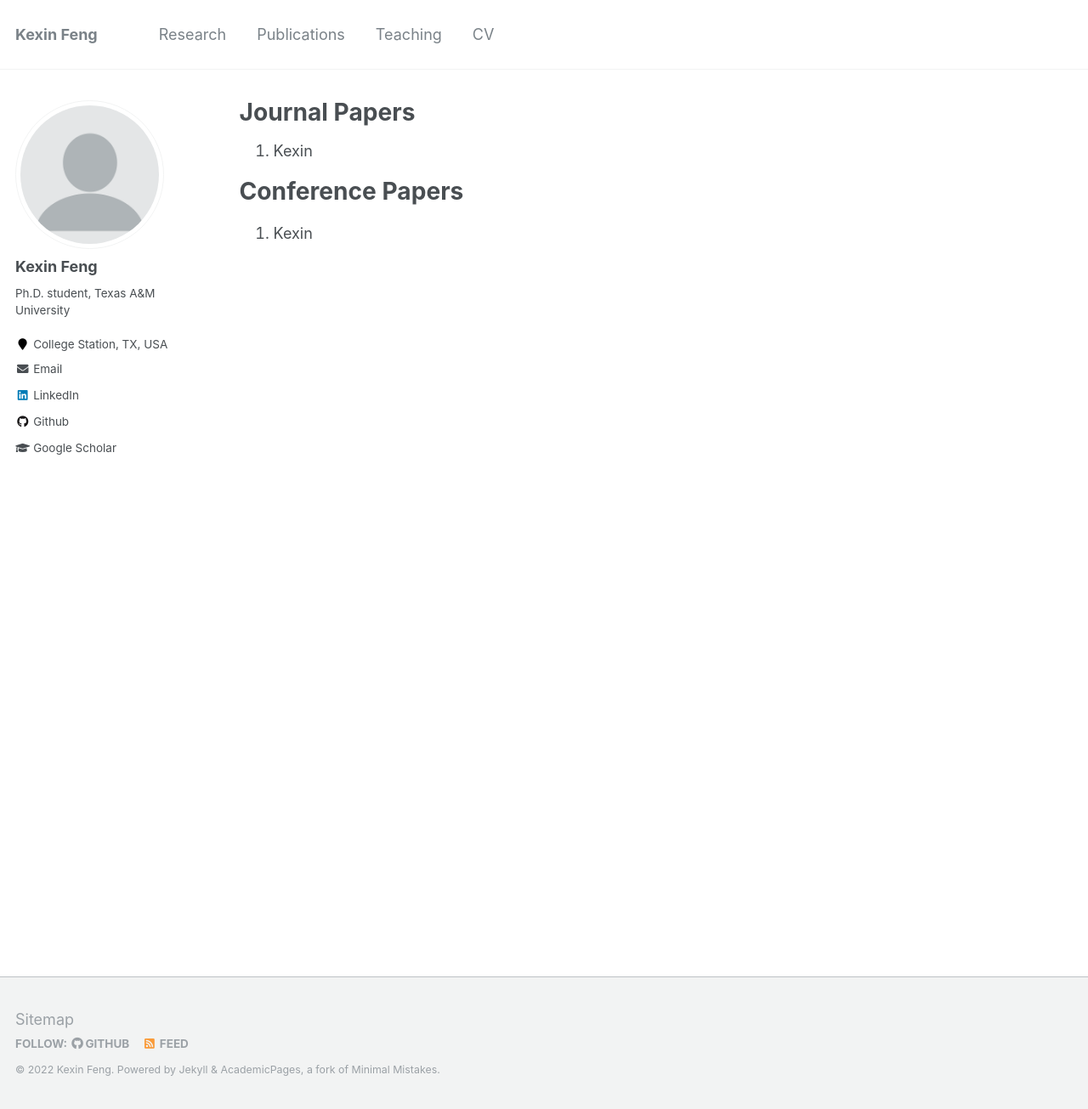
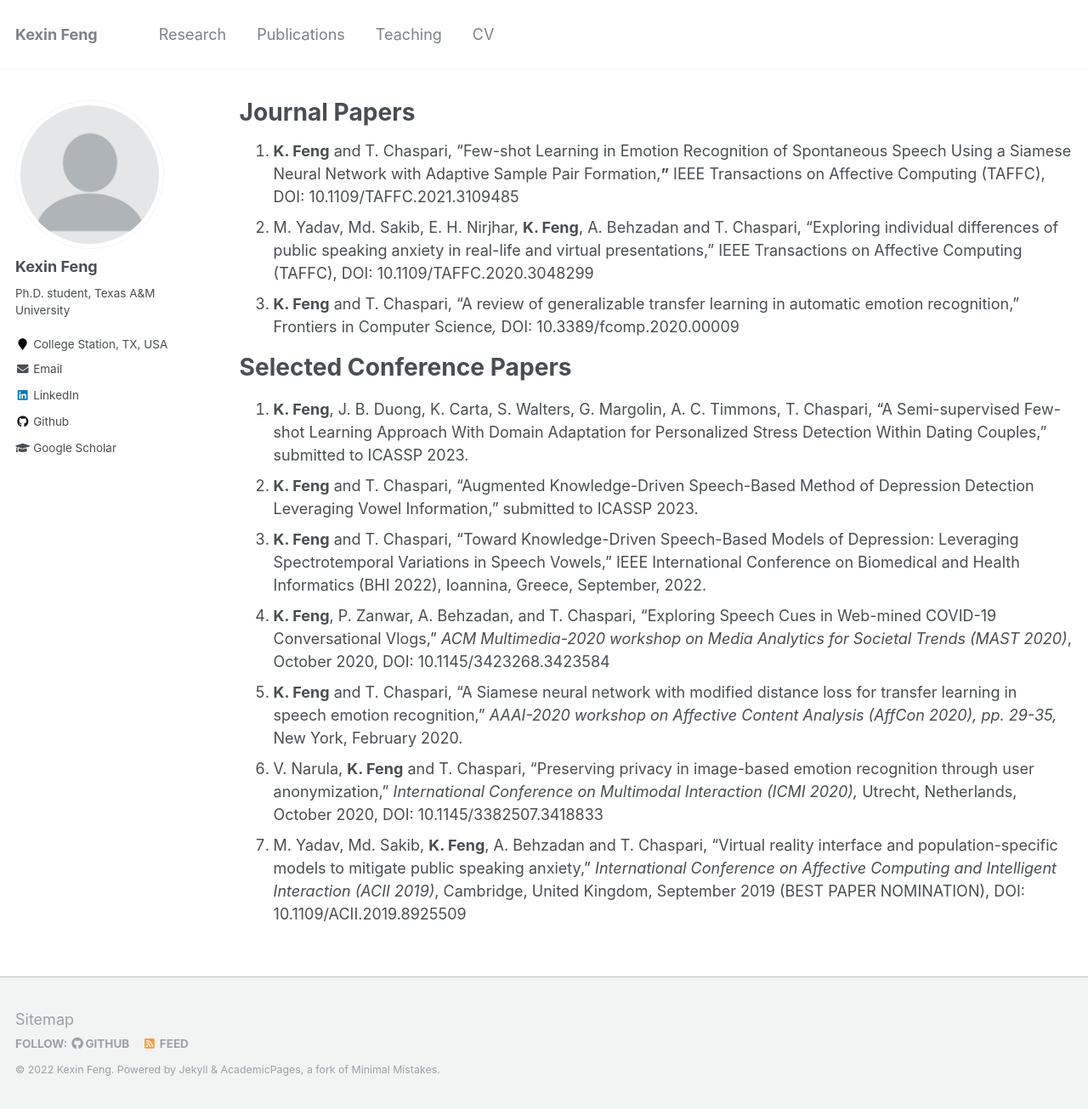
Before and after one commit to kexinF/kexinf.github.io, a Jekyll site: the page built from _pages/publications.md, in a window 1280 px wide and 1305 px high. Shown: the whole window at 85% size. Built offline with Jekyll 4.4.1, drawn with Linux system fonts in a browser that asks for light colours.

Commit message:
add publications

```diff
--- a/_pages/publications.md
+++ b/_pages/publications.md
@@ -3,11 +3,18 @@ layout: archive
 title: "Journal Papers"
 permalink: /publications/
 author_profile: true
-
 ---
 
-1. Kexin
+1. **K. Feng** and T. Chaspari, “Few-shot Learning in Emotion Recognition of Spontaneous Speech Using a Siamese Neural Network with Adaptive Sample Pair Formation,**”** IEEE Transactions on Affective Computing (TAFFC), DOI: 10.1109/TAFFC.2021.3109485
+1. M. Yadav, Md. Sakib, E. H. Nirjhar, **K. Feng**, A. Behzadan and T. Chaspari, “Exploring individual differences of public speaking anxiety in real-life and virtual presentations,” IEEE Transactions on Affective Computing (TAFFC), DOI: 10.1109/TAFFC.2020.3048299
+1. **K. Feng** and T. Chaspari, “A review of generalizable transfer learning in automatic emotion recognition,” Frontiers in Computer Science*,* DOI: 10.3389/fcomp.2020.00009
 
-Conference Papers
+Selected Conference Papers
 ======
-1. Kexin
+1. **K. Feng**, J. B. Duong, K. Carta, S. Walters, G. Margolin, A. C. Timmons, T. Chaspari, “A Semi-supervised Few-shot Learning Approach With Domain Adaptation for Personalized Stress Detection Within Dating Couples,” submitted to ICASSP 2023.
+1. **K. Feng** and T. Chaspari, “Augmented Knowledge-Driven Speech-Based Method of Depression Detection Leveraging Vowel Information,” submitted to ICASSP 2023.
+1. **K. Feng** and T. Chaspari, “Toward Knowledge-Driven Speech-Based Models of Depression: Leveraging Spectrotemporal Variations in Speech Vowels,” IEEE International Conference on Biomedical and Health Informatics (BHI 2022), Ioannina, Greece, September, 2022.
+1. **K. Feng**, P. Zanwar, A. Behzadan, and T. Chaspari, “Exploring Speech Cues in Web-mined COVID-19 Conversational Vlogs,” *ACM Multimedia-2020 workshop on Media Analytics for Societal Trends (MAST 2020)*, October 2020, DOI: 10.1145/3423268.3423584
+1. **K. Feng** and T. Chaspari, “A Siamese neural network with modified distance loss for transfer learning in speech emotion recognition,” *AAAI-2020 workshop on Affective Content Analysis (AffCon 2020), pp. 29-35,* New York, February 2020.
+1. V. Narula, **K. Feng** and T. Chaspari, “Preserving privacy in image-based emotion recognition through user anonymization,” *International Conference on Multimodal Interaction (ICMI 2020),* Utrecht, Netherlands, October 2020, DOI: 10.1145/3382507.3418833
+1. M. Yadav, Md. Sakib, **K. Feng**, A. Behzadan and T. Chaspari, “Virtual reality interface and population-specific models to mitigate public speaking anxiety,” *International Conference on Affective Computing and Intelligent Interaction (ACII 2019)*, Cambridge, United Kingdom, September 2019 (BEST PAPER NOMINATION), DOI: 10.1109/ACII.2019.8925509
```
Also changed, not shown: _pages/research.md (added, +13 -0 lines), _pages/teaching.md (+1 -1 lines), 1 other file.
